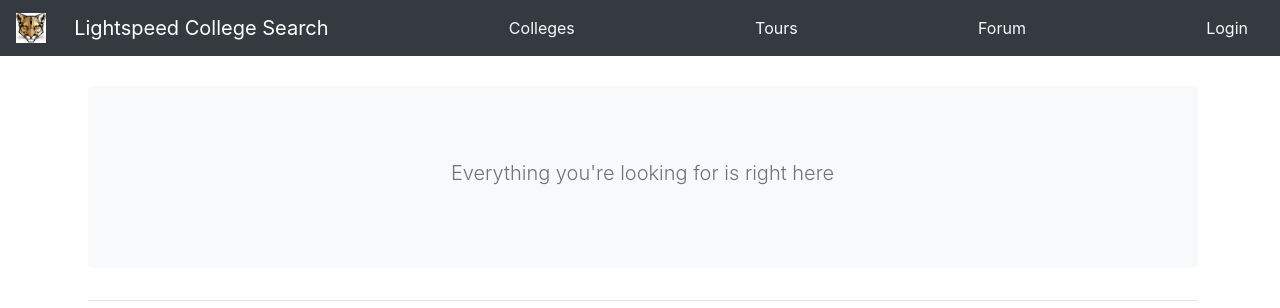
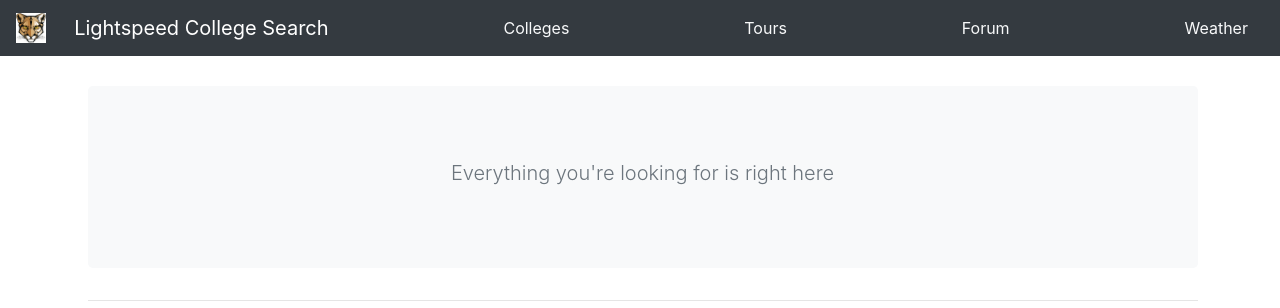
Before and after one commit to S-Aliu/final-proj-S-Aliu, a Flask app: template vagrant/catalog/templates/eachcollegepage.html in a window 1280 px wide. Shown: the top 308 px of the page. Run offline with Flask 2, Linux system fonts and the light colour scheme; the template is opened without the code that fills it, so the values that code supplies are empty; some libraries are stand-ins or nearby versions.

Commit message:
fix: alter all navbars to have a button leading to the weather api instead of to login (subject to change)

```diff
--- a/vagrant/catalog/templates/allcollegepage.html
+++ b/vagrant/catalog/templates/allcollegepage.html
@@ -13,7 +13,7 @@
   <a class="nav-item nav-link text-light" href="{{url_for('allColleges')}}">Colleges</a>
   <a class="nav-item nav-link text-light" href="{{url_for('allTours')}}">Tours</a>
   <a class="nav-item nav-link text-light" href="{{url_for('Forum')}}">Forum</a>
-  <a class="nav-item nav-link text-light" href="#">Login</a>
+  <a class="nav-item nav-link text-light" href="{{url_for('Weather')}}">Weather</a>
 
 </nav>
 
--- a/vagrant/catalog/templates/allposts.html
+++ b/vagrant/catalog/templates/allposts.html
@@ -13,7 +13,7 @@
   <a class="nav-item nav-link text-light" href="{{url_for('allColleges')}}">Colleges</a>
   <a class="nav-item nav-link text-light" href="{{url_for('allTours')}}">Tours</a>
   <a class="nav-item nav-link text-light" href="{{url_for('Forum')}}">Forum</a>
-  <a class="nav-item nav-link text-light" href="#">Login</a>
+  <a class="nav-item nav-link text-light" href="{{url_for('Weather')}}">Weather</a>
 
 </nav>
 
--- a/vagrant/catalog/templates/alltours.html
+++ b/vagrant/catalog/templates/alltours.html
@@ -13,7 +13,7 @@
   <a class="nav-item nav-link text-light" href="{{url_for('allColleges')}}">Colleges</a>
   <a class="nav-item nav-link text-light" href="{{url_for('allTours')}}">Tours</a>
   <a class="nav-item nav-link text-light" href="{{url_for('Forum')}}">Forum</a>
-  <a class="nav-item nav-link text-light" href="#">Login</a>
+  <a class="nav-item nav-link text-light" href="{{url_for('Weather')}}">Weather</a>
 
 </nav>
 
--- a/vagrant/catalog/templates/eachcollegepage.html
+++ b/vagrant/catalog/templates/eachcollegepage.html
@@ -3,7 +3,7 @@
 
 <head>
   <link rel="stylesheet" type="text/css" href="{{ url_for('static',filename='bootstrap.min.css') }}">
-  <link rel="icon" href="{{url_for('static', filename='Cheetah.jpg')}}" type="image/x-icon"/>
+  <link rel="icon" href="{{url_for('static', filename='Cheetah.jpg')}}" type="image/x-icon" />
 </head>
 <nav class="navbar navbar-dark bg-dark text-light">
   <a class="navbar-brand" href="{{url_for('Home')}}">
@@ -13,7 +13,7 @@
   <a class="nav-item nav-link text-light" href="{{url_for('allColleges')}}">Colleges</a>
   <a class="nav-item nav-link text-light" href="{{url_for('allTours')}}">Tours</a>
   <a class="nav-item nav-link text-light" href="{{url_for('Forum')}}">Forum</a>
-  <a class="nav-item nav-link text-light" href="#">Login</a>
+  <a class="nav-item nav-link text-light" href="{{url_for('Weather')}}">Weather</a>
 
 </nav>
 
@@ -37,7 +37,22 @@
           <li class="list-group-item">Phone Number: {{colleges.phone_number}}</li>
           <li class="list-group-item">Type: {{colleges.college_type}}</li>
           <li class="list-group-item">Available tour types: {{colleges.tours.type}}</li>
-            <li class="list-group-item">Weather: {{colleges.tours.weather}}</li>
+          <br>
+          <h4 style="text-indent: 20px;"> Current weather in {{weather.city}}</h4>
+          <div class="container">
+            <div class="row">
+              <div class="col-md-8">
+                <ul>
+                  <li style="font-size: 20px;">{{weather.temperature}} °F</li>
+                  <li style="font-size: 20px;">{{weather.description}}</li>
+                </ul>
+              </div>
+              <div class="col-md-4">
+              <img class="card-img-top" src="http://openweathermap.org/img/w/{{weather.icon}}.png" alt="Card image cap" style="width: 90px;">
+              </div>
+            </div>
+          </div>
+
         </ul>
       </div>
     </div>
--- a/vagrant/catalog/templates/new_post.html
+++ b/vagrant/catalog/templates/new_post.html
@@ -13,7 +13,7 @@
   <a class="nav-item nav-link text-light" href="{{url_for('allColleges')}}">Colleges</a>
   <a class="nav-item nav-link text-light" href="{{url_for('allTours')}}">Tours</a>
   <a class="nav-item nav-link text-light" href="{{url_for('Forum')}}">Forum</a>
-  <a class="nav-item nav-link text-light" href="#">Login</a>
+  <a class="nav-item nav-link text-light" href="{{url_for('Weather')}}">Weather</a>
 
 </nav>
 
--- a/vagrant/catalog/templates/regionalcollegeslocation.html
+++ b/vagrant/catalog/templates/regionalcollegeslocation.html
@@ -46,7 +46,7 @@
   <a class="nav-item nav-link text-light" href="{{url_for('allColleges')}}">Colleges</a>
   <a class="nav-item nav-link text-light" href="{{url_for('allTours')}}">Tours</a>
   <a class="nav-item nav-link text-light" href="{{url_for('Forum')}}">Forum</a>
-  <a class="nav-item nav-link text-light" href="#">Login</a>
+  <a class="nav-item nav-link text-light" href="{{url_for('Weather')}}">Weather</a>
 
 </nav>
 
```
Lines whose indentation alone changed are shown as unchanged.
